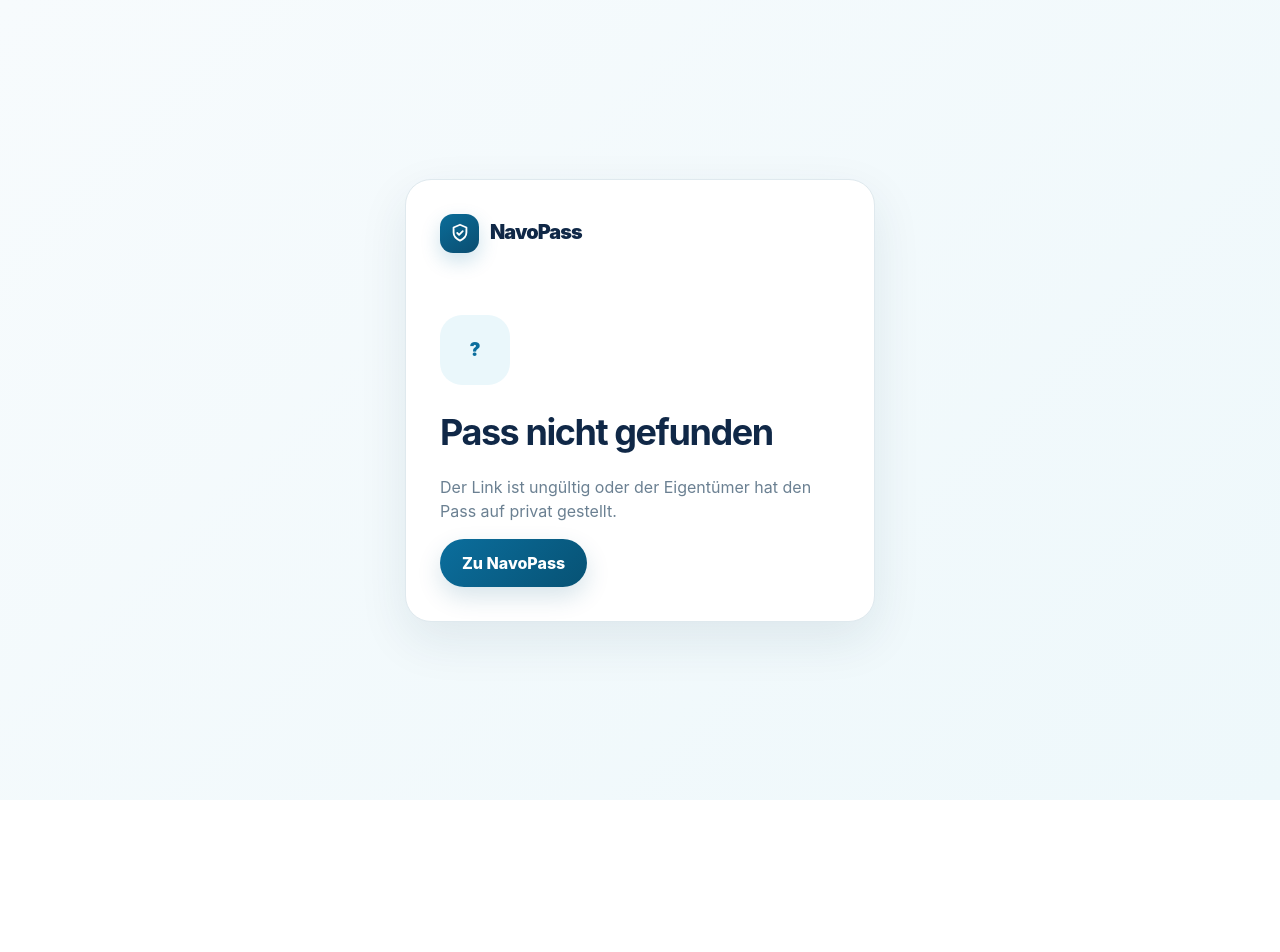
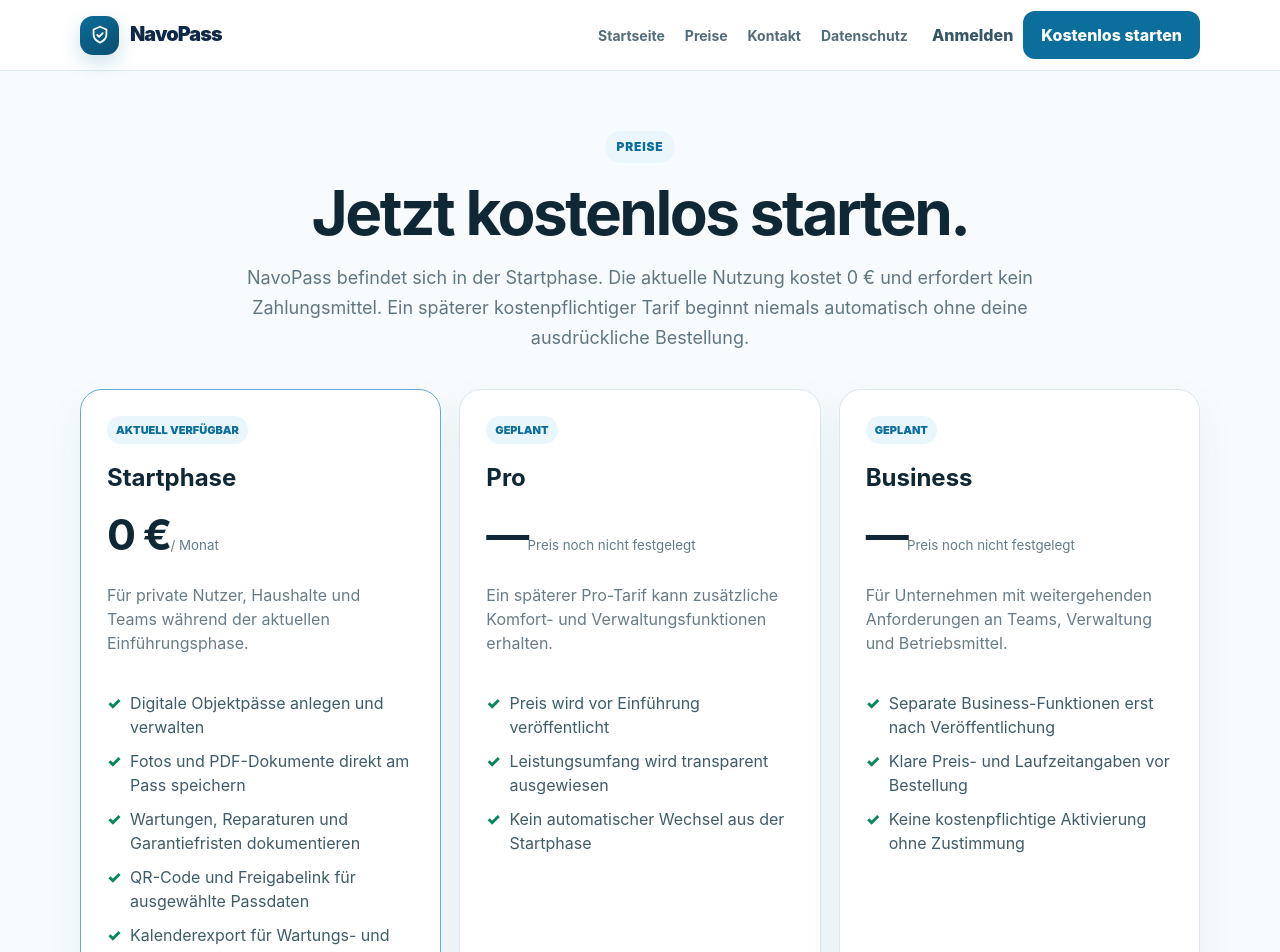
Before and after one commit to acciento89-bot/navopass, a Next.js app: page /preise in a window 1280 px wide. Before the commit this address had no page. Shown: the top 952 px of the page. Before the commit the page ends 800 px from the top, so only its background shows below. Built offline with nearby package versions, Linux system fonts and the light colour scheme.

Commit message:
Add transparent NavoPass pricing page

```diff
--- /dev/null
+++ b/app/preise/page.tsx
@@ -0,0 +1,63 @@
+import type { Metadata } from "next";
+import Link from "next/link";
+import { PublicShell } from "@/components/public-shell";
+import styles from "@/app/public-pages.module.css";
+
+export const metadata: Metadata = {
+  title: "Preise",
+  description: "Aktuelle Preise und geplante Tarife von NavoPass.",
+};
+
+const currentFeatures = [
+  "Digitale Objektpässe anlegen und verwalten",
+  "Fotos und PDF-Dokumente direkt am Pass speichern",
+  "Wartungen, Reparaturen und Garantiefristen dokumentieren",
+  "QR-Code und Freigabelink für ausgewählte Passdaten",
+  "Kalenderexport für Wartungs- und Garantiefristen",
+  "Persönliche, Haushalts- und Team-Bereiche mit Rollen",
+];
+
+export default function PricingPage() {
+  return (
+    <PublicShell>
+      <main className={styles.main}>
+        <section className={styles.hero}>
+          <span className={styles.eyebrow}>Preise</span>
+          <h1>Jetzt kostenlos starten.</h1>
+          <p>NavoPass befindet sich in der Startphase. Die aktuelle Nutzung kostet 0 € und erfordert kein Zahlungsmittel. Ein späterer kostenpflichtiger Tarif beginnt niemals automatisch ohne deine ausdrückliche Bestellung.</p>
+        </section>
+
+        <section className={styles.pricingGrid} aria-label="NavoPass Tarife">
+          <article className={`${styles.priceCard} ${styles.featured}`}>
+            <span className={styles.badge}>Aktuell verfügbar</span>
+            <h2>Startphase</h2>
+            <div className={styles.price}><strong>0 €</strong><small>/ Monat</small></div>
+            <p>Für private Nutzer, Haushalte und Teams während der aktuellen Einführungsphase.</p>
+            <ul className={styles.features}>{currentFeatures.map((feature) => <li key={feature}>{feature}</li>)}</ul>
+            <Link className={styles.priceAction} href="/register">Kostenlos registrieren</Link>
+          </article>
+
+          <article className={styles.priceCard}>
+            <span className={styles.badge}>Geplant</span>
+            <h2>Pro</h2>
+            <div className={styles.price}><strong>—</strong><small>Preis noch nicht festgelegt</small></div>
+            <p>Ein späterer Pro-Tarif kann zusätzliche Komfort- und Verwaltungsfunktionen erhalten.</p>
+            <ul className={styles.features}><li>Preis wird vor Einführung veröffentlicht</li><li>Leistungsumfang wird transparent ausgewiesen</li><li>Kein automatischer Wechsel aus der Startphase</li></ul>
+            <span className={`${styles.priceAction} ${styles.muted}`}>Noch nicht buchbar</span>
+          </article>
+
+          <article className={styles.priceCard}>
+            <span className={styles.badge}>Geplant</span>
+            <h2>Business</h2>
+            <div className={styles.price}><strong>—</strong><small>Preis noch nicht festgelegt</small></div>
+            <p>Für Unternehmen mit weitergehenden Anforderungen an Teams, Verwaltung und Betriebsmittel.</p>
+            <ul className={styles.features}><li>Separate Business-Funktionen erst nach Veröffentlichung</li><li>Klare Preis- und Laufzeitangaben vor Bestellung</li><li>Keine kostenpflichtige Aktivierung ohne Zustimmung</li></ul>
+            <span className={`${styles.priceAction} ${styles.muted}`}>Noch nicht buchbar</span>
+          </article>
+        </section>
+
+        <div className={styles.notice}><strong>Wichtig:</strong> Aktuell entstehen durch Registrierung und Nutzung von NavoPass keine Entgelte. Sollte Kamilunavo später kostenpflichtige Tarife anbieten, werden Preis, Leistungsumfang, Laufzeit, Kündigungsbedingungen und gegebenenfalls Widerrufsinformationen vor einer kostenpflichtigen Bestellung angezeigt.</div>
+      </main>
+    </PublicShell>
+  );
+}
```
